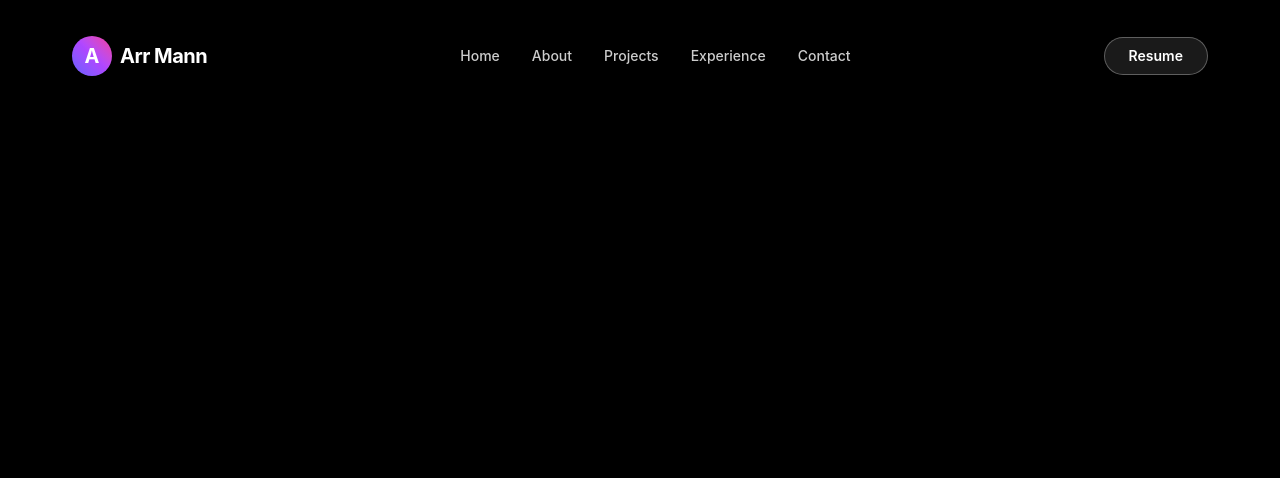
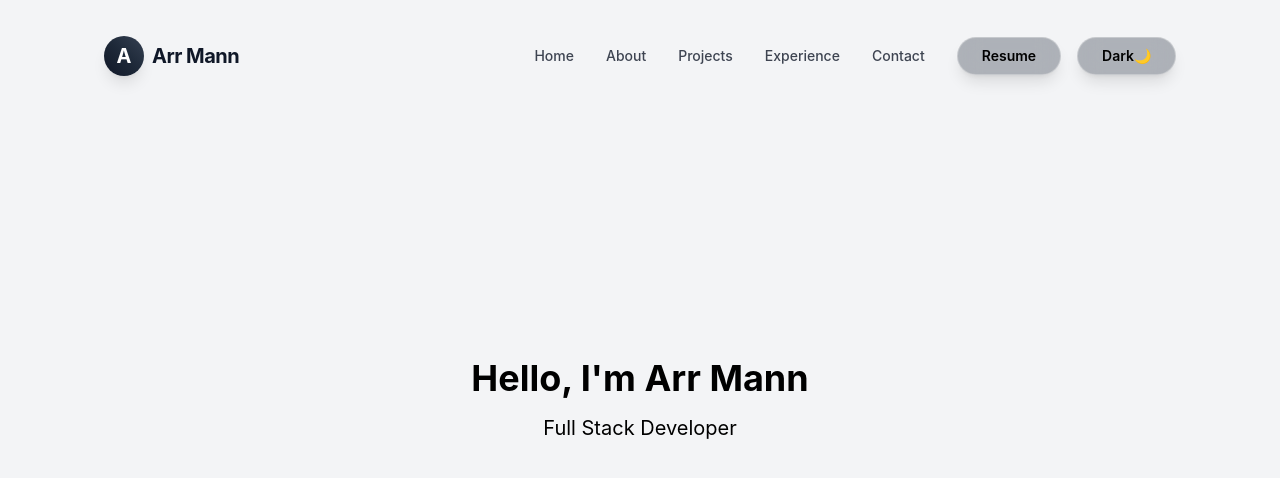
Before and after one commit to ArrMannDev/Arr_Mann_Portfolio, a React (Vite) app: page / in a window 1280 px wide. Shown: the top 478 px of the page. Built offline with nearby package versions, Linux system fonts and the light colour scheme.

Commit message:
change Nav style and add pages

```diff
--- a/index.html
+++ b/index.html
@@ -7,7 +7,7 @@
     <meta name="viewport" content="width=device-width, initial-scale=1.0" />
     <title>my-portfolio</title>
   </head>
-  <body>
+  <body class="dark:bg-black">
     <div id="root"></div>
     <script type="module" src="/src/main.tsx"></script>
   </body>
--- a/package.json
+++ b/package.json
@@ -15,6 +15,7 @@
     "gsap": "^3.14.2",
     "react": "^19.2.0",
     "react-dom": "^19.2.0",
+    "react-router-dom": "^7.13.1",
     "tailwindcss": "^4.2.1"
   },
   "devDependencies": {
--- a/src/App.tsx
+++ b/src/App.tsx
@@ -1,12 +1,19 @@
-import NavBar from "./components/NavBar";
+import { BrowserRouter as Router, Routes, Route } from "react-router-dom";
+import PageLayOut from "./pages/PageLayOut";
+import HomePage from "./pages/HomePage";
 
-export default function App() {
+function App() {
   return (
-    <>
-      <div className="bg-black h-screen w-full">
-        <NavBar />
-      </div>
-      <div className="bg-black h-screen w-full"></div>
-    </>
+    <Router>
+      <Routes>
+        <Route element={<PageLayOut />}>
+          <Route path="/" element={<HomePage />} />
+        </Route>
+
+        {/* <Route path="*" element={<NotFoundPage />} /> */}
+      </Routes>
+    </Router>
   );
 }
+
+export default App;
--- /dev/null
+++ b/src/components/Hero.tsx
@@ -0,0 +1,10 @@
+export default function Hero() {
+  return (
+    <section className="h-screen flex items-center justify-center">
+      <div className="text-center">
+        <h1 className="text-4xl font-bold mb-4">Hello, I'm Arr Mann</h1>
+        <p className="text-xl">Full Stack Developer</p>
+      </div>
+    </section>
+  );
+}
--- a/src/components/NavBar.tsx
+++ b/src/components/NavBar.tsx
@@ -2,6 +2,18 @@ import React, { useState, useEffect } from "react";
 
 const NavBar: React.FC = () => {
   const [isScrolled, setIsScrolled] = useState(false);
+  const [isDarkMode, setIsDarkMode] = useState<boolean>(() => {
+    // Check saved theme in localStorage
+    const savedTheme = localStorage.getItem("theme");
+    if (savedTheme) return savedTheme === "dark";
+
+    // If no saved theme, use system preference
+    return window.matchMedia("(prefers-color-scheme: dark)").matches;
+  });
+
+  const toggleDarkMode = () => {
+    setIsDarkMode((prev) => !prev);
+  };
 
   useEffect(() => {
     const handleScroll = () => {
@@ -10,6 +22,16 @@ const NavBar: React.FC = () => {
     window.addEventListener("scroll", handleScroll);
     return () => window.removeEventListener("scroll", handleScroll);
   }, []);
+
+  useEffect(() => {
+    if (isDarkMode) {
+      document.documentElement.classList.add("dark");
+      localStorage.setItem("theme", "dark");
+    } else {
+      document.documentElement.classList.remove("dark");
+      localStorage.setItem("theme", "light");
+    }
+  }, [isDarkMode]);
 
   const navLinks = [
     { name: "Home", href: "#" },
@@ -21,42 +43,52 @@ const NavBar: React.FC = () => {
 
   return (
     <nav
-      className={`fixed top-4 left-1/2 -translate-x-1/2 z-50 w-[95%] max-w-8xl transition-all duration-300 ease-in-out ${
+      className={`fixed inset-0 top-4 left-1/2 -translate-x-1/2 z-50 w-[90%] max-w-7xl transition-all duration-300 ease-in-out ${
         isScrolled
-          ? "py-3 bg-white/10 backdrop-blur-xl border border-white/20 shadow-2xl rounded-2xl"
+          ? "py-3 bg-white/10 dark:bg-gray-900/40 backdrop-blur-xl border border-white/20 dark:border-gray-700 shadow-2xl rounded-2xl"
           : "py-5 bg-transparent border-transparent"
       }`}
     >
       <div className="px-6 md:px-10 flex items-center justify-between">
         {/* Logo */}
         <div className="flex items-center gap-2">
-          <div className="w-10 h-10 rounded-full bg-linear-to-tr from-indigo-500 via-purple-500 to-pink-500 flex items-center justify-center text-white font-bold text-xl shadow-lg">
+          <div className="w-10 h-10 rounded-full bg-gradient-to-tr from-gray-900 via-gray-800 to-gray-700 flex items-center justify-center text-white font-bold text-xl shadow-lg">
             A
           </div>
-          <span className="text-white font-bold text-xl tracking-tight hidden sm:block">
+          <span className="text-gray-900 dark:text-white font-bold text-xl tracking-tight hidden sm:block">
             Arr Mann
           </span>
         </div>
 
+        <div className="flex flex-row items-center gap-8">
           {/* Desktop Links */}
           <div className="hidden md:flex items-center gap-8">
             {navLinks.map((link) => (
               <a
                 key={link.name}
                 href={link.href}
-              className="text-white/80 hover:text-white transition-colors duration-200 text-sm font-medium relative group"
+                className="text-gray-900/80 dark:text-white/80 hover:text-gray-900 dark:hover:text-white transition-colors duration-200 text-sm font-medium relative group"
               >
                 {link.name}
-              <span className="absolute -bottom-1 left-0 w-0 h-0.5 bg-linear-to-r from-indigo-500 to-pink-500 transition-all duration-300 group-hover:w-full" />
+                <span className="absolute -bottom-1 left-0 w-0 h-0.5 bg-gradient-to-tr from-gray-900 via-gray-800 to-gray-700 transition-all duration-300 group-hover:w-full" />
               </a>
             ))}
           </div>
 
           {/* Call to Action Button */}
-        <div className="flex items-center">
-          <button className="px-6 py-2 rounded-full bg-white/10 hover:bg-white/20 border border-white/30 text-white text-sm font-semibold backdrop-blur-md transition-all duration-300 hover:scale-105 active:scale-95 shadow-lg">
+          <div className="flex items-center gap-4">
+            <button className="px-6 py-2 rounded-full bg-gray-900/30 dark:bg-gray-800/30 hover:bg-gray-800/50 dark:hover:bg-gray-800/50 border border-white/30 dark:border-gray-600 dark:text-white text-sm font-semibold backdrop-blur-md transition-all duration-300 hover:scale-105 active:scale-95 shadow-lg">
               Resume
             </button>
+
+            {/* Toggle Light/Dark */}
+            <button
+              onClick={toggleDarkMode}
+              className="px-6 py-2 rounded-full bg-gray-900/30 dark:bg-gray-800/30 hover:bg-gray-800/50 dark:hover:bg-gray-800/50 border border-white/30 dark:border-gray-600 dark:text-white text-sm font-semibold backdrop-blur-md transition-all duration-300 hover:scale-105 active:scale-95 shadow-lg"
+            >
+              {isDarkMode ? "Light☀️" : "Dark🌙"}
+            </button>
+          </div>
         </div>
       </div>
     </nav>
--- a/src/index.css
+++ b/src/index.css
@@ -1,4 +1,5 @@
 @import "tailwindcss";
+@custom-variant dark (&:where(.dark, .dark *));
 
 @theme {
   --font-primary: "Poppins", sans-serif;
--- /dev/null
+++ b/src/pages/HomePage.tsx
@@ -0,0 +1,9 @@
+import Hero from "../components/Hero";
+
+export default function HomePage() {
+  return (
+    <div className="flex flex-col min-h-screen dark:bg-gray-900 bg-gray-100">
+      <Hero />
+    </div>
+  );
+}
--- /dev/null
+++ b/src/pages/PageLayOut.tsx
@@ -0,0 +1,11 @@
+import { Outlet } from "react-router-dom";
+import NavBar from "../components/NavBar";
+
+export default function PageLayOut() {
+  return (
+    <>
+      <NavBar />
+      <Outlet />
+    </>
+  );
+}
```
Also changed, not shown: 1 other file (tests, documents, lock files or other folders). Lines whose indentation alone changed are shown as unchanged.
